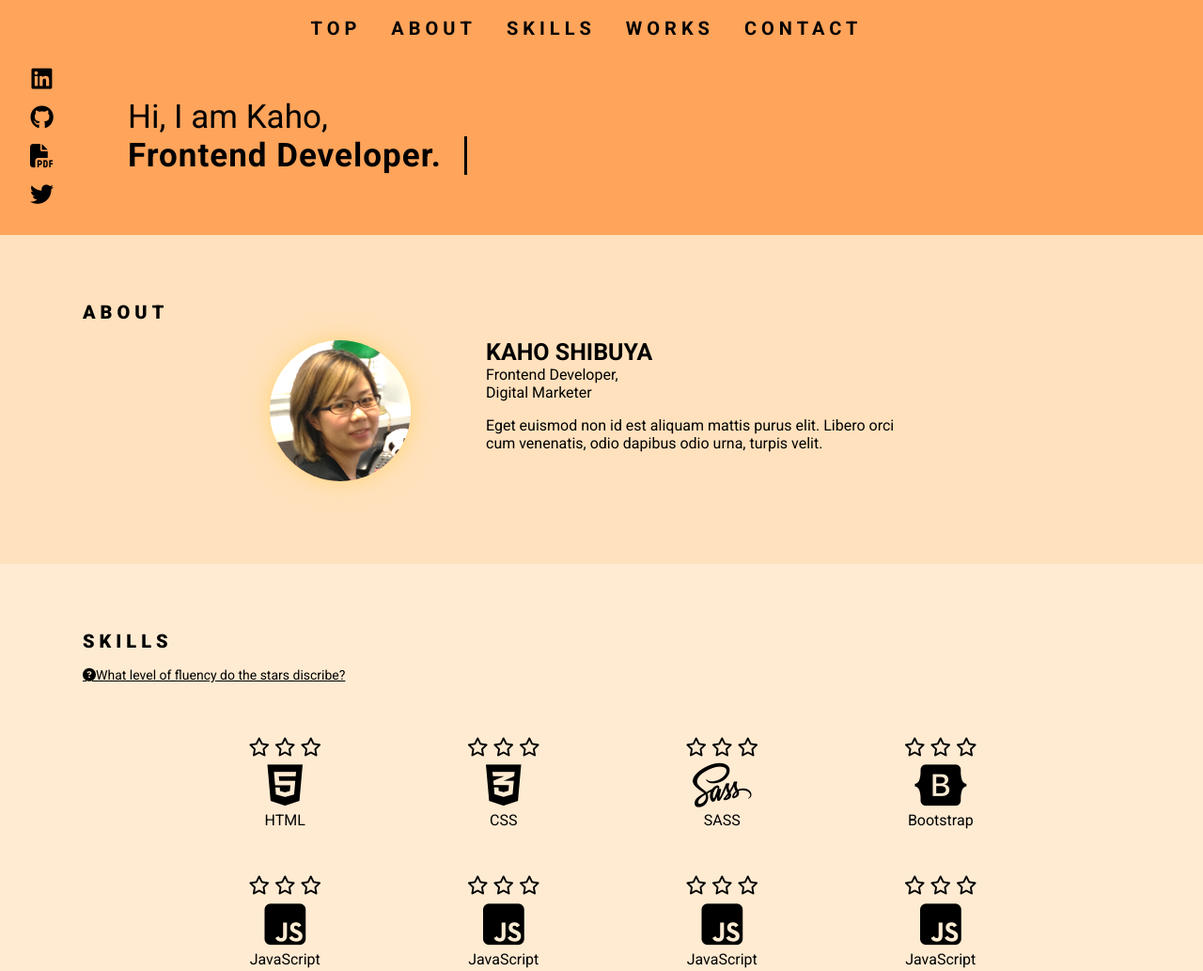
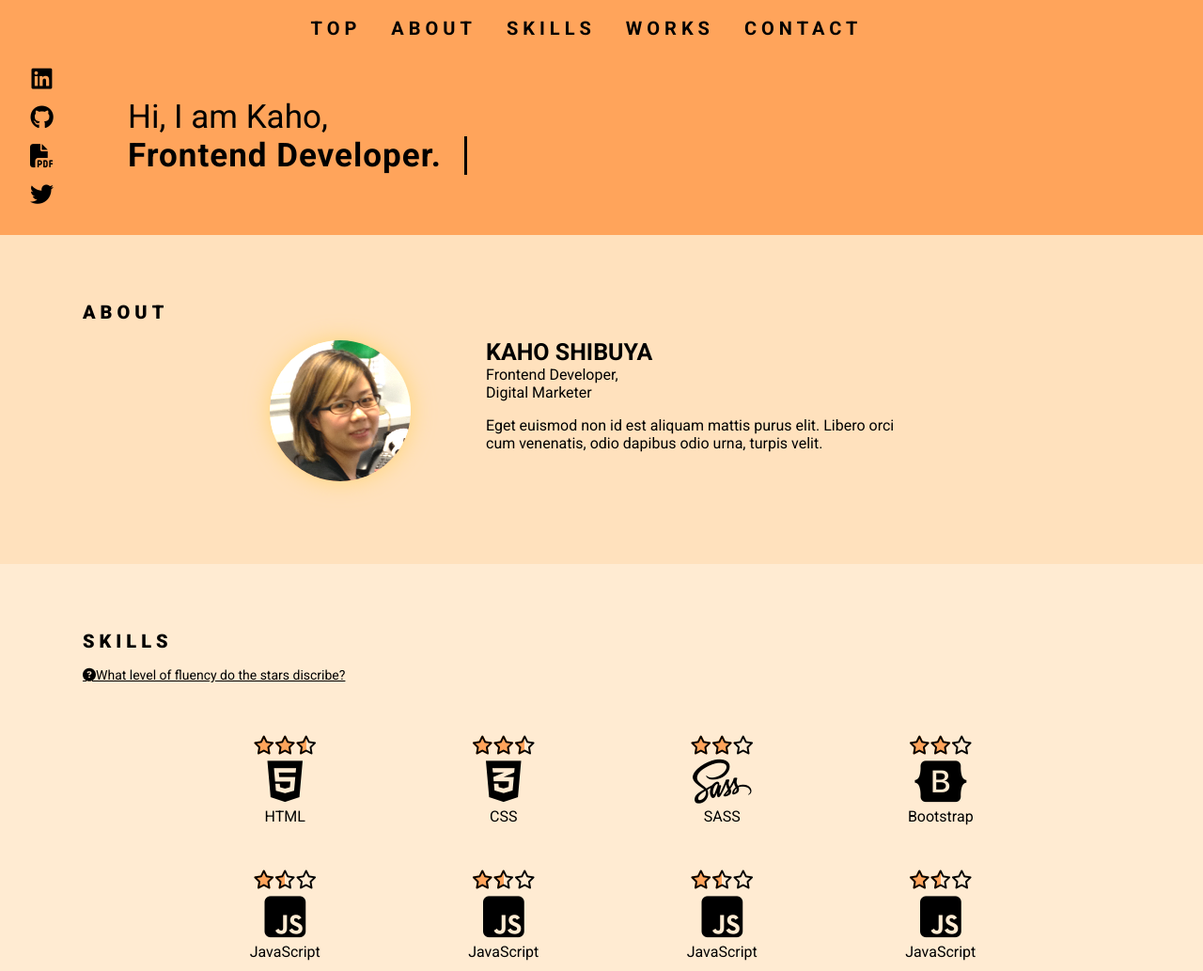
Before and after one commit to shiv-chan/Portfolio, a plain HTML site: page home.html in a window 1280 px wide. Shown: the top 1033 px of the page at 94% size. Drawn offline with Linux system fonts and the light colour scheme.

Commit message:
Add star rating style and animation.

```diff
--- a/CSS/_base.scss
+++ b/CSS/_base.scss
@@ -26,6 +26,20 @@ $menu-overlay-color:rgba(255, 164, 91, 0.95);
   font-weight: 900;
 }
 
+@mixin starWidth($rate) {
+  @if $rate == 1 {
+    width: 35%;
+  } @else if $rate == 1.5 {
+    width: 50%;
+  } @else if $rate == 2 {
+    width: 70%;
+  } @else if $rate == 2.5 {
+    width: 83.5%;
+  } @else if $rate == 3 {
+    width: 95%;
+  }
+}
+
 * {
   margin: 0;
   padding: 0;
@@ -49,6 +63,19 @@ $menu-overlay-color:rgba(255, 164, 91, 0.95);
       border-color: transparent
     }
   }
+
+ @mixin gaugeAnimation($rate) {
+   @keyframes gaugeColor {
+     from {
+       width: 0;
+     }
+
+     to {
+       @include starWidth($rate);
+     }
+   }
+ }
+
 
 //responsive supprt
 @mixin media-sm {
--- a/CSS/_components.scss
+++ b/CSS/_components.scss
@@ -157,6 +157,45 @@ section {
 		@include flex(column);
 		justify-content: center;
 		align-items: center;
+
+		.stars {
+			@include flex(row);
+			justify-content: center;
+			align-items: center;
+
+			.backStars {
+				@include flex(row);
+				position: relative;
+				color: $font-color;
+				z-index: 0;
+
+				.frontStars {
+					@include flex(row);
+					position: absolute;
+					top: 0;
+					z-index: -1;
+					color: $primary-color;
+					overflow: hidden;
+					@include starWidth(1.5);
+					@include gaugeAnimation(1.5);
+
+					&#html, &#css {
+						@include starWidth(2.5);
+						@include gaugeAnimation(2.5);
+					}
+
+					&#sass, &#bootstrap {
+						@include starWidth(2);
+						@include gaugeAnimation(2);
+					}
+
+					&#javascript {
+						@include starWidth(1.5);
+						@include gaugeAnimation(1.5);
+					}
+				}
+			}
+		}
 
 		& > i {
 			font-size: 40px;
--- a/home.html
+++ b/home.html
@@ -82,73 +82,137 @@
 			<!-- Modal end -->
 			<div class="langList">
 				<div class="langListItem">
-					<div class="star">
+					<div class="stars">
+						<div class="backStars">
 							<i class="far fa-star"></i>
 							<i class="far fa-star"></i>
 							<i class="far fa-star"></i>
+
+							<div class="frontStars" id="html">
+								<i class="fas fa-star"></i>
+								<i class="fas fa-star"></i>
+								<i class="fas fa-star"></i>
+							</div>
+						</div>
 					</div>
 					<i class="fab fa-html5"></i>
 					<span>HTML</span>
 				</div>
 				<div class="langListItem">
-					<div class="star">
+					<div class="stars">
+						<div class="backStars">
 							<i class="far fa-star"></i>
 							<i class="far fa-star"></i>
 							<i class="far fa-star"></i>
+
+							<div class="frontStars" id="css">
+								<i class="fas fa-star"></i>
+								<i class="fas fa-star"></i>
+								<i class="fas fa-star"></i>
+							</div>
+						</div>
 					</div>
 					<i class="fab fa-css3-alt"></i>
 					<span>CSS</span>
 				</div>
 				<div class="langListItem">
-					<div class="star">
+					<div class="stars">
+						<div class="backStars">
 							<i class="far fa-star"></i>
 							<i class="far fa-star"></i>
 							<i class="far fa-star"></i>
+
+							<div class="frontStars" id="sass">
+								<i class="fas fa-star"></i>
+								<i class="fas fa-star"></i>
+								<i class="fas fa-star"></i>
+							</div>
+						</div>
 					</div>
 					<i class="fab fa-sass"></i>
 					<span>SASS</span>
 				</div>
 				<div class="langListItem">
-					<div class="star">
+					<div class="stars">
+						<div class="backStars">
 							<i class="far fa-star"></i>
 							<i class="far fa-star"></i>
 							<i class="far fa-star"></i>
+
+							<div class="frontStars" id="bootstrap">
+								<i class="fas fa-star"></i>
+								<i class="fas fa-star"></i>
+								<i class="fas fa-star"></i>
+							</div>
+						</div>
 					</div>
 					<i class="fab fa-bootstrap"></i>
 					<span>Bootstrap</span>
 				</div>
 				<div class="langListItem">
-					<div class="star">
+					<div class="stars">
+						<div class="backStars">
 							<i class="far fa-star"></i>
 							<i class="far fa-star"></i>
 							<i class="far fa-star"></i>
+
+							<div class="frontStars" id="javascript">
+								<i class="fas fa-star"></i>
+								<i class="fas fa-star"></i>
+								<i class="fas fa-star"></i>
+							</div>
+						</div>
 					</div>
 					<i class="fab fa-js-square"></i>
 					<span>JavaScript</span>
 				</div>
 				<div class="langListItem">
-					<div class="star">
+					<div class="stars">
+						<div class="backStars">
 							<i class="far fa-star"></i>
 							<i class="far fa-star"></i>
 							<i class="far fa-star"></i>
+
+							<div class="frontStars">
+								<i class="fas fa-star"></i>
+								<i class="fas fa-star"></i>
+								<i class="fas fa-star"></i>
+							</div>
+						</div>
 					</div>
 					<i class="fab fa-js-square"></i>
 					<span>JavaScript</span>
 				</div>
 				<div class="langListItem">
-					<div class="star">
+					<div class="stars">
+						<div class="backStars">
 							<i class="far fa-star"></i>
 							<i class="far fa-star"></i>
 							<i class="far fa-star"></i>
+
+							<div class="frontStars">
+								<i class="fas fa-star"></i>
+								<i class="fas fa-star"></i>
+								<i class="fas fa-star"></i>
+							</div>
+						</div>
 					</div>
 					<i class="fab fa-js-square"></i>
 					<span>JavaScript</span>
 				</div>
 				<div class="langListItem">
-					<div class="star">
+					<div class="stars">
+						<div class="backStars">
 							<i class="far fa-star"></i>
 							<i class="far fa-star"></i>
 							<i class="far fa-star"></i>
+
+							<div class="frontStars">
+								<i class="fas fa-star"></i>
+								<i class="fas fa-star"></i>
+								<i class="fas fa-star"></i>
+							</div>
+						</div>
 					</div>
 					<i class="fab fa-js-square"></i>
 					<span>JavaScript</span>
```
Also changed, not shown: CSS/main.css. Lines whose indentation alone changed are shown as unchanged.
